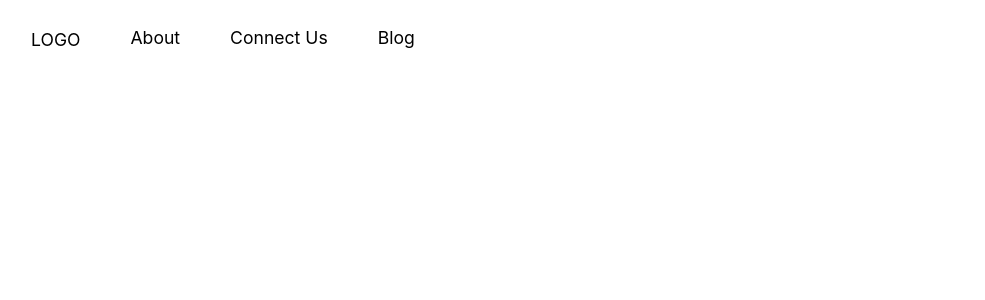
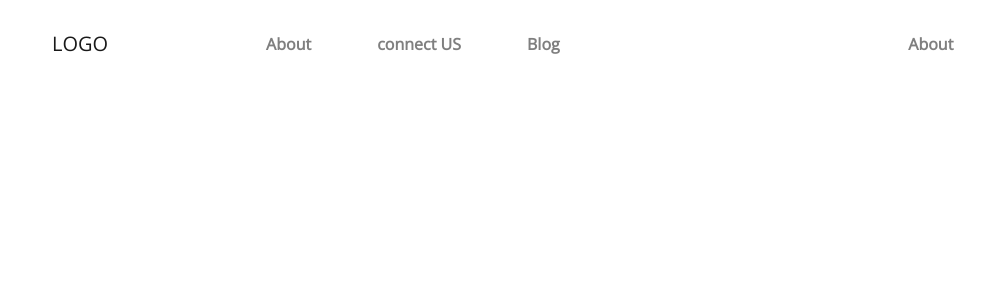
Before and after one commit to Abdullahghoneim/webo, an Angular app: page / in a window 1280 px wide. Shown: the top 300 px of the page, without its empty margins (34-1019 px from the left). Built offline with nearby package versions, Linux system fonts and the light colour scheme.

Commit message:
nav iconts

```diff
--- a/angular.json
+++ b/angular.json
@@ -24,6 +24,7 @@
             ],
             "styles": [
               "node_modules/bootstrap/dist/css/bootstrap.css",
+              "node_modules/@fortawesome/fontawesome-free/css/fontawesome.min.css",
               "src/styles.css"
             ],
             "scripts": [
--- a/package.json
+++ b/package.json
@@ -20,7 +20,10 @@
     "@angular/platform-browser": "~7.0.0",
     "@angular/platform-browser-dynamic": "~7.0.0",
     "@angular/router": "~7.0.0",
+    "@fortawesome/fontawesome-free": "^5.5.0",
+    "bootstrap": "^4.1.3",
     "core-js": "^2.5.4",
+    "jquery": "^3.3.1",
     "rxjs": "~6.3.3",
     "zone.js": "~0.8.26"
   },
--- a/src/app/app-routing.module.ts
+++ b/src/app/app-routing.module.ts
@@ -4,14 +4,14 @@ import { AppComponent } from './app.component';
 import { AboutusComponent } from './components/aboutus/aboutus.component';
 import { BlogComponent } from './components/blog/blog.component';
 import { ConnectusComponent } from './components/connectus/connectus.component';
+import { HomeComponent } from './components/home/home.component';
 
 const routes: Routes = [
+  { path: '', component: HomeComponent },
   { path: '', redirectTo: '', pathMatch: 'full' },
   { path: 'about', component: AboutusComponent },
   { path: 'blog', component: BlogComponent },
   { path: 'connectUs', component: ConnectusComponent },
-
-
 
 ];
 
--- a/src/app/app.module.ts
+++ b/src/app/app.module.ts
@@ -7,6 +7,7 @@ import { NavbarComponent } from './components/navbar/navbar.component';
 import { AboutusComponent } from './components/aboutus/aboutus.component';
 import { BlogComponent } from './components/blog/blog.component';
 import { ConnectusComponent } from './components/connectus/connectus.component';
+import { HomeComponent } from './components/home/home.component';
 
 @NgModule({
   declarations: [
@@ -14,7 +15,8 @@ import { ConnectusComponent } from './components/connectus/connectus.component';
     NavbarComponent,
     AboutusComponent,
     BlogComponent,
-    ConnectusComponent
+    ConnectusComponent,
+    HomeComponent,
   ],
   imports: [
     BrowserModule,
--- /dev/null
+++ b/src/app/components/home/home.component.ts
@@ -0,0 +1,15 @@
+import { Component, OnInit } from '@angular/core';
+
+@Component({
+  selector: 'app-home',
+  templateUrl: './home.component.html',
+  styleUrls: ['./home.component.css']
+})
+export class HomeComponent implements OnInit {
+
+  constructor() { }
+
+  ngOnInit() {
+  }
+
+}
--- a/src/app/components/navbar/navbar.component.css
+++ b/src/app/components/navbar/navbar.component.css
@@ -1,25 +1,11 @@
-/* {} */
- body
- {
-margin: 0 ;
-padding: 0 ;
-font-family: fantasy;
+
+
+nav ul li .nav-link  {
+    font-weight: bold;
+    margin: 0 25px;
 
 }
-/* styling nav bar */
-nav ul {
-    display: flex;
+.navbar-nav {
+    margin-left: 109px;
+
 }
-nav ul li {
-    list-style: none;
-    padding: 5px;
-    margin: 20px;
-}
-nav ul li:first-child {
-    font-size: 1.2rem;
-}
-nav ul li a{
-    text-decoration: none;
-    color: black;
-    font-size: 1.1rem;
-}
--- a/src/app/components/navbar/navbar.component.html
+++ b/src/app/components/navbar/navbar.component.html
@@ -1,13 +1,28 @@
-<div class="">
+<nav class="navbar navbar-expand-lg navbar-light ">
+  <div class="container p-3">
+    <a class="navbar-brand" routerLink="" href="#">LOGO</a>
+    <button class="navbar-toggler" type="button" data-toggle="collapse" data-target="#navbarSupportedContent"
+      aria-controls="navbarSupportedContent" aria-expanded="false" aria-label="Toggle navigation">
+      <span class="navbar-toggler-icon"></span>
+    </button>
+    <div class="collapse navbar-collapse" id="navbarSupportedContent">
+      <ul class="navbar-nav mr-auto ">
+        <li class="nav-item">
+          <a class="nav-link" routerLink="about" routerLinkActive="active" href="#">About</a>
+        </li>
 
-  <nav>
-    <ul>
-      <li> <a href="#" routerLink=""> LOGO </a></li>
-      <li> <a href="" routerLink="about">About </a> </li>
-      <li> <a href="" routerLink="connectUs">Connect Us </a></li>
-      <li> <a href="" routerLink="blog">Blog </a> </li>
-    </ul>
-  </nav>
-
-
-</div>
+        <li class="nav-item">
+          <a class="nav-link " routerLink="connectUs" routerLinkActive="active" href="#">connect US</a>
+        </li>
+        <li class="nav-item">
+          <a class="nav-link " routerLink="blog" routerLinkActive="active" href="#">Blog</a>
+        </li>
+      </ul>
+      <ul class="navbar-nav mr-auto ">
+        <li class="nav-item">
+          <a class="nav-link" routerLink="about" routerLinkActive="active" href="#">About</a>
+        </li>
+      </ul>
+    </div>
+  </div>
+</nav>
--- a/src/styles.css
+++ b/src/styles.css
@@ -1 +1,10 @@
-/* You can add global styles to this file, and also import other style files */
+
+
+
+@import url('https://fonts.googleapis.com/css?family=Open+Sans');
+body {
+    margin: 0;
+    padding: 0;
+    font-family: 'Open Sans', sans-serif;
+
+}
```
Also changed, not shown: src/app/components/home/home.component.css (added), src/app/components/home/home.component.html (added), 2 other files (tests, documents, lock files or other folders).
